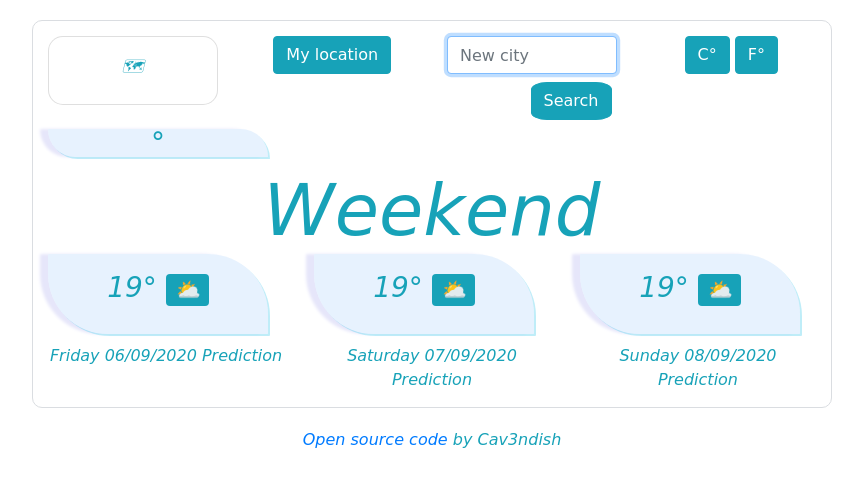
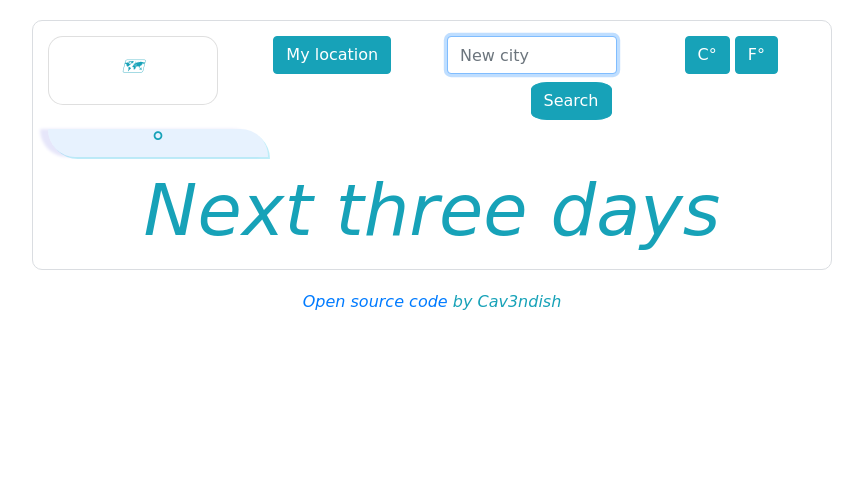
Before and after one commit to cav3ndish/first-project-weather-app, a plain HTML site: page index.html in a window 1280 px wide. Shown: the whole page, without its empty margins (208-1071 px from the left). Drawn offline with nearby package versions, Linux system fonts and the light colour scheme; no server answers; a web font is replaced by a local one.

Commit message:
implemented forecast for next 3 days

```diff
--- a/index.html
+++ b/index.html
@@ -68,40 +68,10 @@
             <div class="row" id="nextHours">
             </div>
 
-            <h1 class="display-3 week-end">Weekend</h1>
+            <h1 class="display-3 week-end">Next three days</h1>
 
-            <div class="row">
+            <div class="row"  id="next-day">
 
-                <div class="col-4">
-                    <div class="card temp-icon">
-                        <div class="card-body">
-                            <h3>19° <span class="badge badge-info">⛅</span></h3>
-                        </div>
-                    </div>
-                    Friday 06/09/2020
-
-                    Prediction
-                </div>
-                <div class="col-4">
-                    <div class="card temp-icon">
-                        <div class="card-body">
-                            <h3>19° <span class="badge badge-info">⛅</span></h3>
-                        </div>
-                    </div>
-                    Saturday 07/09/2020
-
-                    Prediction
-                </div>
-                <div class="col-4">
-                    <div class="card temp-icon">
-                        <div class="card-body">
-                            <h3>19° <span class="badge badge-info ">⛅</span></h3>
-                        </div>
-                    </div>
-                    Sunday 08/09/2020
-
-                    Prediction
-                </div>
             </div>
 
 
--- a/src/index.js
+++ b/src/index.js
@@ -76,7 +76,7 @@ descript.innerHTML = response.data.weather[0].description;
 }
 
 function forecast(response){
-  console.log(response.data);
+
 let forecastColumn = document.querySelector("#nextHours");
 forecastColumn.innerHTML = null;
 let forecast = null;
@@ -96,6 +96,25 @@ forecastColumn.innerHTML += `<div class="col-4">
                 </div>`
 }
 }
+function nextDays(response)
+{
+  let nextDaysColumn = document.querySelector("#next-day");
+nextDaysColumn.innerHTML = null;
+let tomorrow = null;
+
+for (let i = 4; i <= 20; i = i + 8) {
+ tomorrow = response.data.list[i];
+nextDaysColumn.innerHTML += `  <div class="col-4">
+<div class="card temp-icon">
+                            <h3>${Math.round(tomorrow.main.temp)}°<img src= "https://openweathermap.org/img/wn/${tomorrow.weather[0].icon}@2x.png" alt="weather icon" /> </h3>
+                        </div>
+                    </br>
+                    ${showDateTime(tomorrow.dt * 1000)}
+                   ${tomorrow.weather[0].description}
+                </div>`
+}
+}
+
 
 function fillBar() {
   var winScroll = document.body.scrollTop || document.documentElement.scrollTop;
@@ -110,6 +129,10 @@ function search(city) {
 
   let apiUrlSecond = `http://api.openweathermap.org/data/2.5/forecast?q=${city}&appid=${apiKey}&units=metric`;
 axios.get(apiUrlSecond).then(forecast);
+
+ let apiUrlThird = `http://api.openweathermap.org/data/2.5/forecast?q=${city}&appid=${apiKey}&units=metric`;
+axios.get(apiUrlThird).then(nextDays);
+
 }
 
 function currentLocation(position) {
```
Also changed, not shown: 1 other file.
